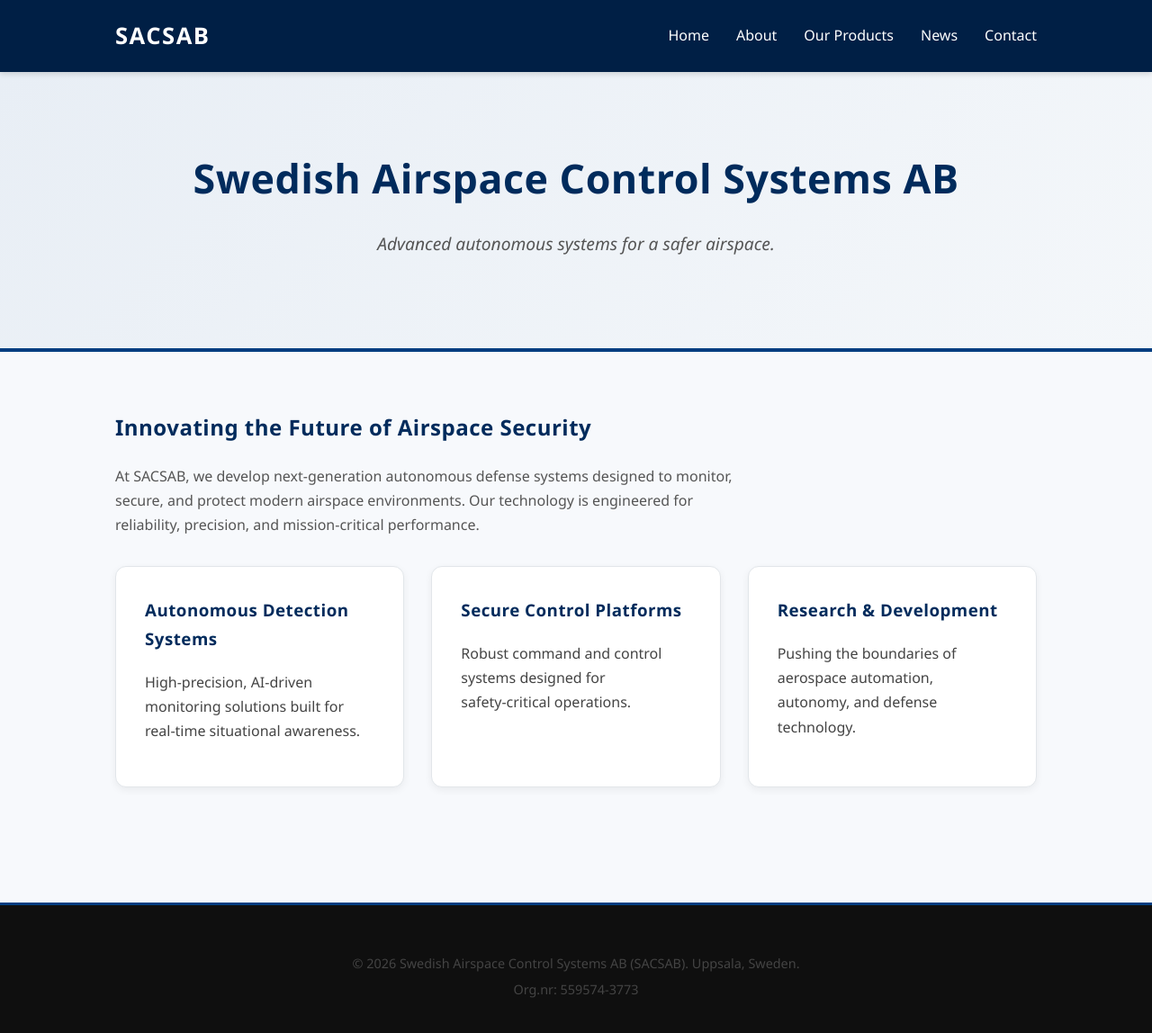
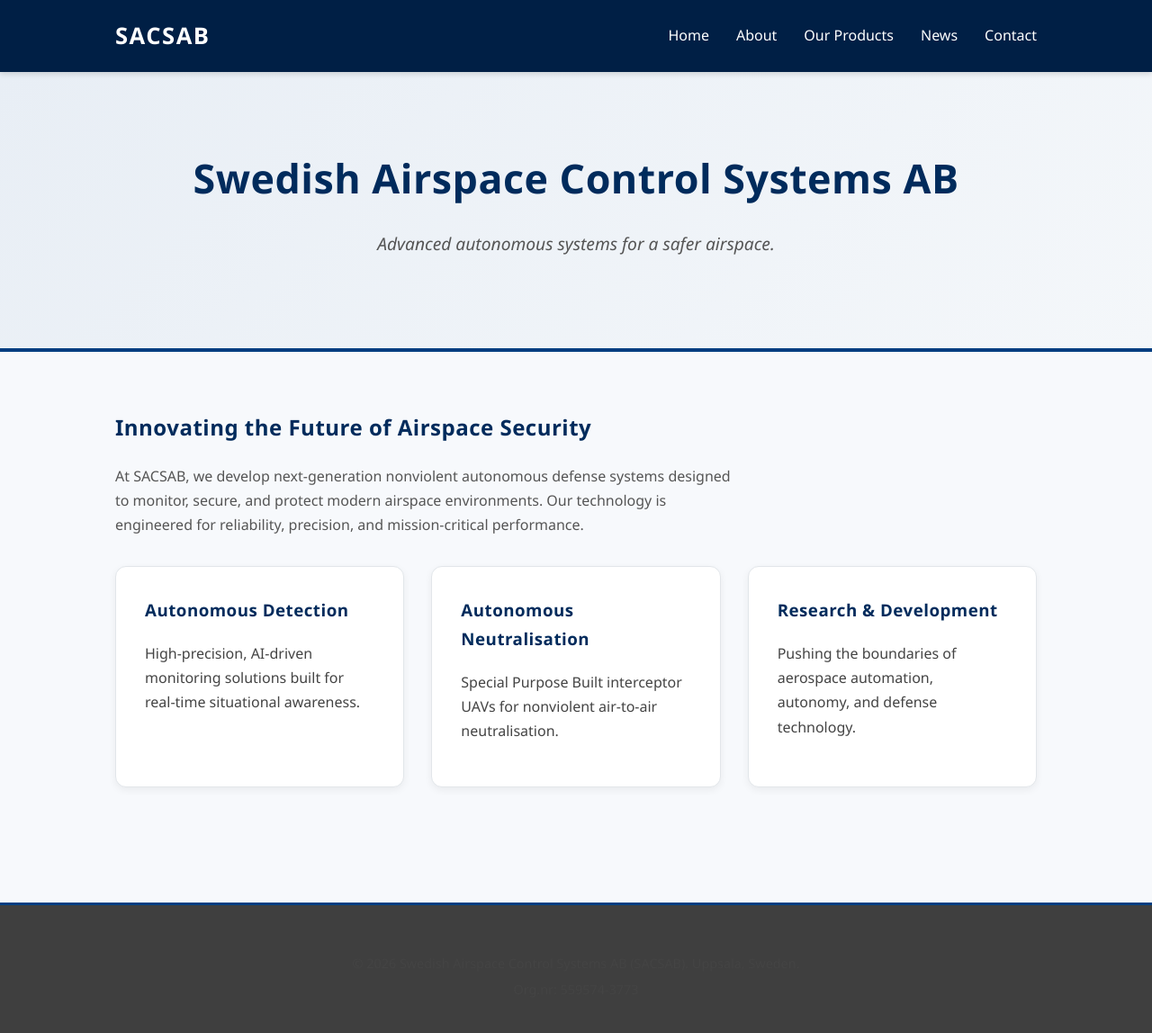
Before and after one commit to DaOl6717/sacsab, a Jekyll site: the page built from index.html, in a window 1280 px wide and 1166 px high. Shown: the top 1148 px of the window at 90% size. Built offline with Jekyll 4.4.1, drawn with Linux system fonts in a browser that asks for light colours.

Commit message:
Uppdaterad text

```diff
--- a/_layouts/default.html
+++ b/_layouts/default.html
@@ -132,7 +132,7 @@
         }
 
         footer {
-            background: #0f0f0f;
+            background: #3f3f3f;
             color: #bbb;
             text-align: center;
             padding: 3rem 10%;
--- a/index.html
+++ b/index.html
@@ -11,20 +11,20 @@ title: Home
 <div class="container">
     <h2>Innovating the Future of Airspace Security</h2>
     <p class="intro">
-        At SACSAB, we develop next‑generation autonomous defense systems designed to monitor,
+        At SACSAB, we develop next‑generation nonviolent autonomous defense systems designed to monitor,
         secure, and protect modern airspace environments. Our technology is engineered for
         reliability, precision, and mission‑critical performance.
     </p>
 
     <div class="grid">
         <div class="card">
-            <h3>Autonomous Detection Systems</h3>
+            <h3>Autonomous Detection</h3>
             <p>High‑precision, AI‑driven monitoring solutions built for real‑time situational awareness.</p>
         </div>
 
         <div class="card">
-            <h3>Secure Control Platforms</h3>
-            <p>Robust command and control systems designed for safety‑critical operations.</p>
+            <h3>Autonomous Neutralisation</h3>
+            <p>Special Purpose Built interceptor UAVs for nonviolent air-to-air neutralisation.</p>
         </div>
 
         <div class="card">
```
